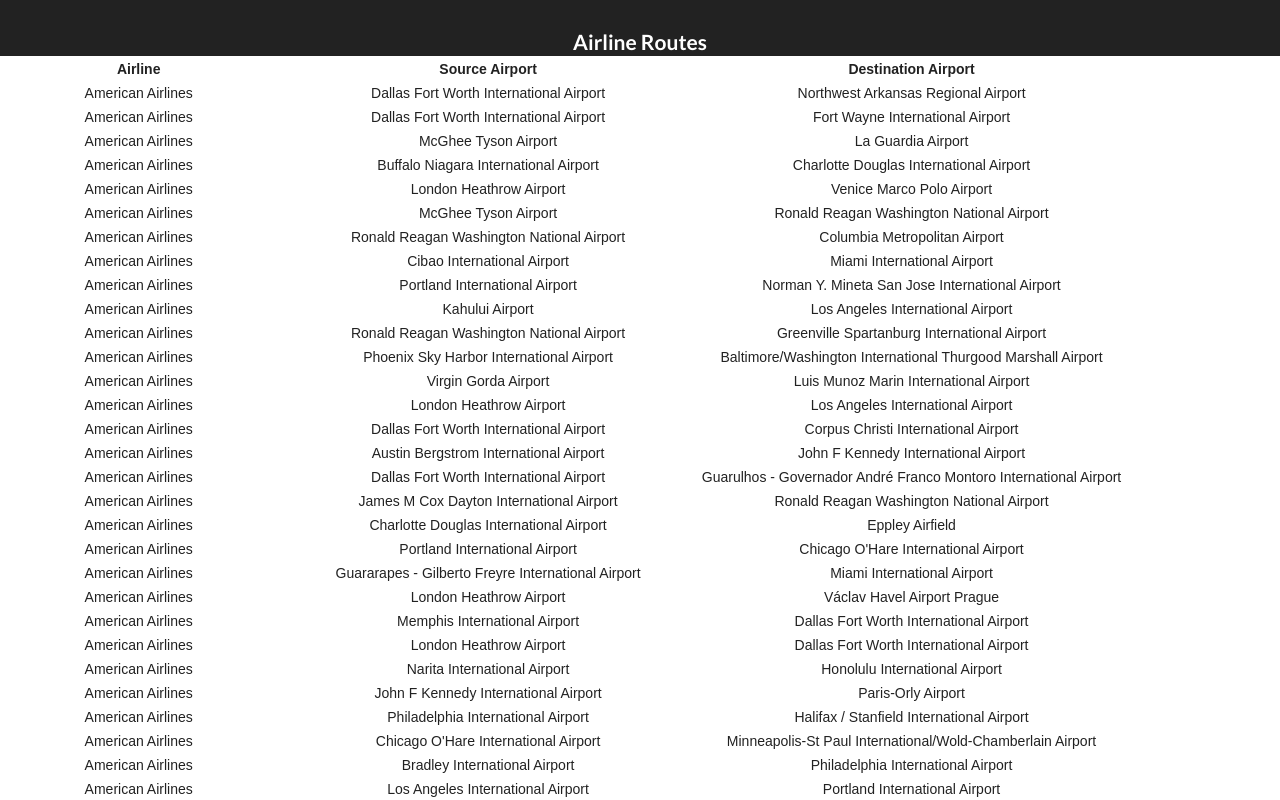
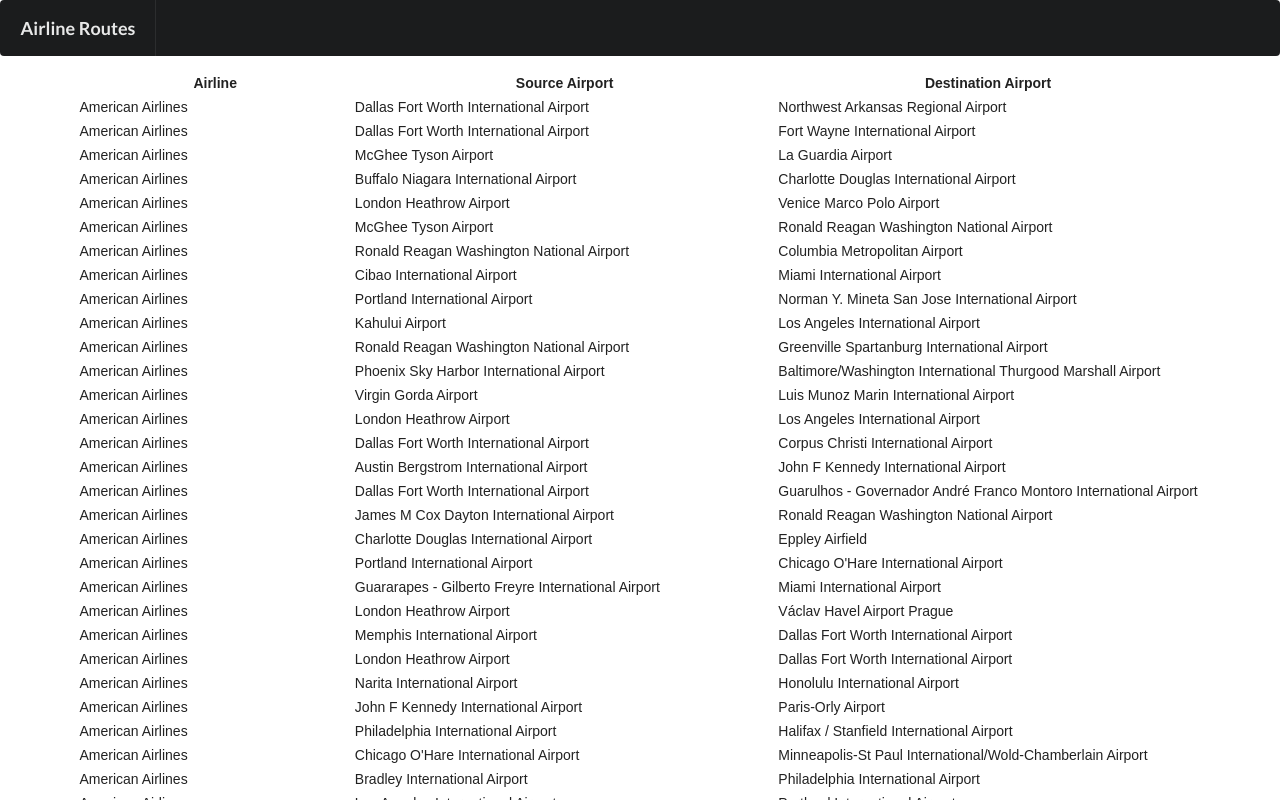
Before and after one commit to YingCGooi/airline-routes-react, a React (Create React App) app: page / in a window 1280 px wide. Shown: the top 800 px of the page. Built offline with nearby package versions, Linux system fonts and the light colour scheme.

Commit message:
add semantic ui markup;

```diff
--- a/src/App.js
+++ b/src/App.js
@@ -1,6 +1,6 @@
 import React, { Component } from 'react';
 import './App.css';
-import Table from './components/Table.js'
+import Table from './components/Table'
 
 class App extends Component {
   render() {
@@ -11,18 +11,17 @@
     ];
 
     return (
-      <div className="app">
-        <header className="header">
-          <h1 className="title">Airline Routes</h1>
+      <div>
+        <header className='ui inverted square menu'>
+          <h3 className='header item'>Airline Routes</h3>
         </header>
-        <section>
+        <main className='ui container'>
           <Table
-            className="routes-table"
             columns={columns}
-            rows=""
-            format=""
+            perPage={25}
           />
-        </section>
+        </main>
+        <div className='ui divider' />
       </div>
     );
   }
```
